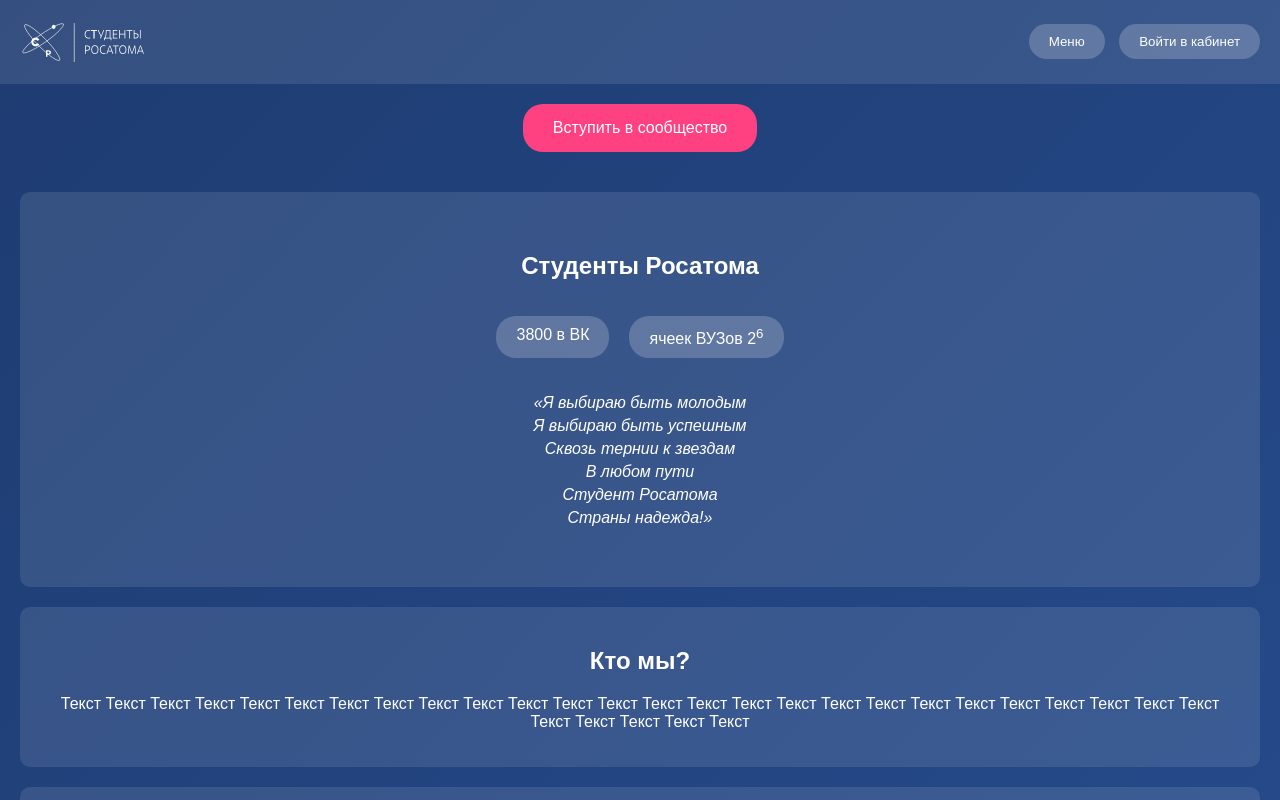
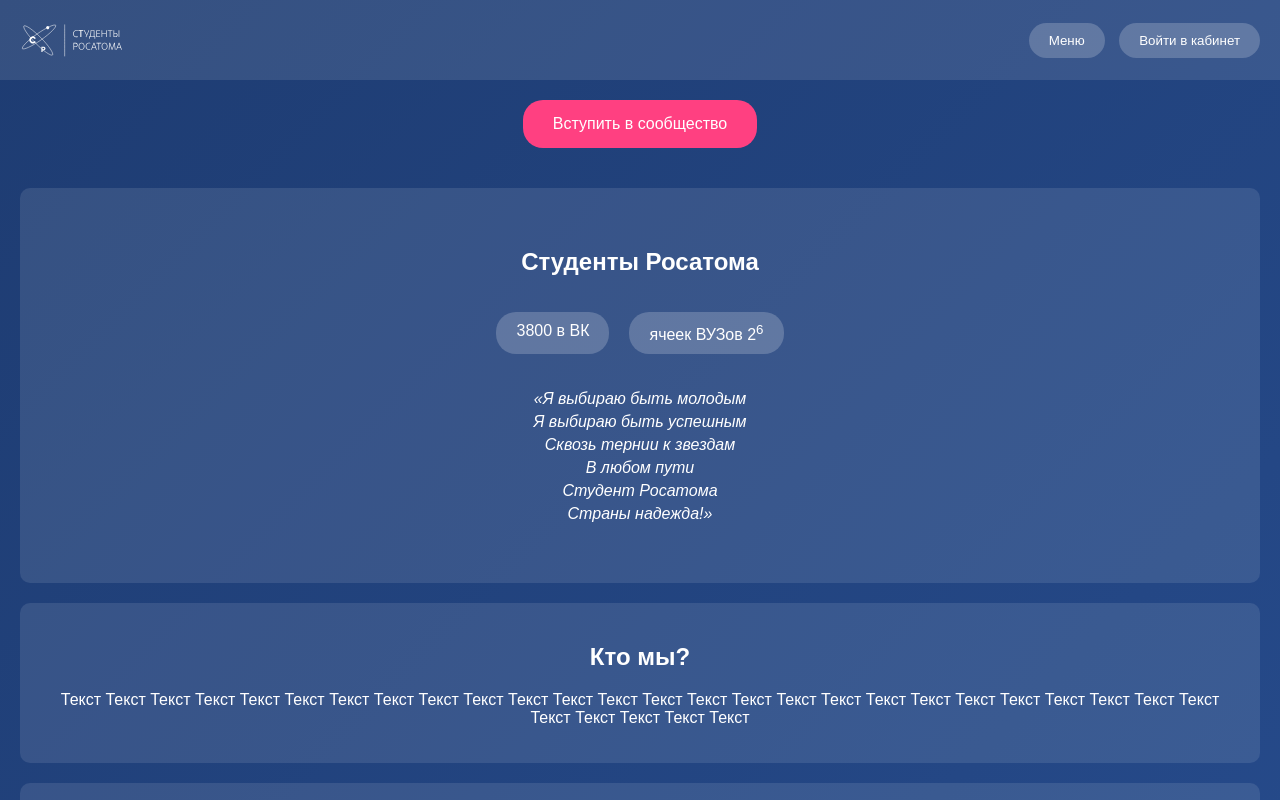
Before and after one commit to 1Mikroboom1/Rosatom-Students-website, a plain HTML site: page index.html in a window 1280 px wide. Shown: the top 800 px of the page. Drawn offline with Linux system fonts and the light colour scheme.

Commit message:
Update 2.1
Style update (logo)

```diff
--- a/styles.css
+++ b/styles.css
@@ -14,6 +14,7 @@ body {
     align-items: center;
     padding: 20px;
     background: rgba(255, 255, 255, 0.1);
+    height: 5%;
 }
 
 .logo {
@@ -22,7 +23,8 @@ body {
 }
 
 .logo_sr {
-    width: 10%;
+    width: auto;
+    height: 90%;
 }
 
 .header-buttons button {
```
